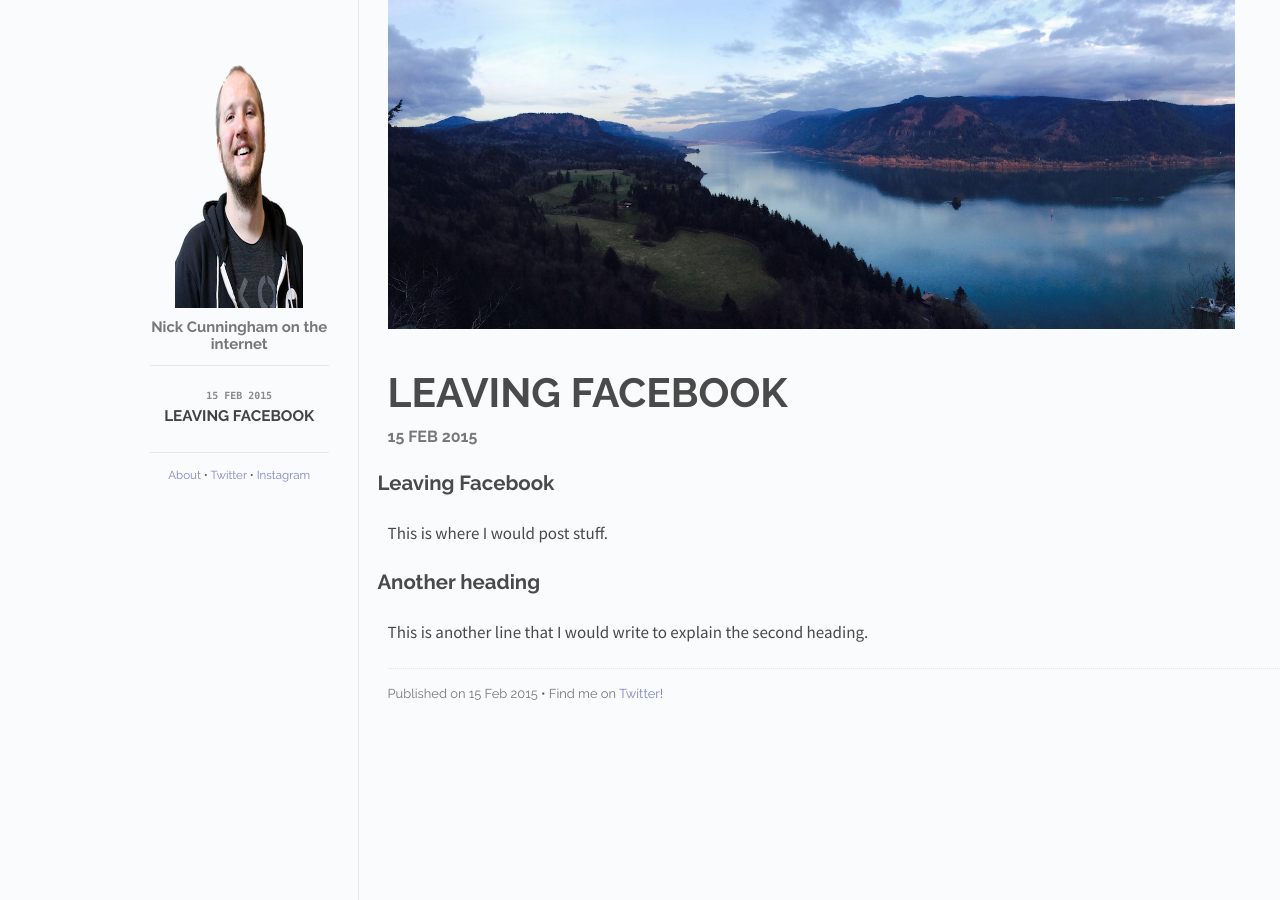
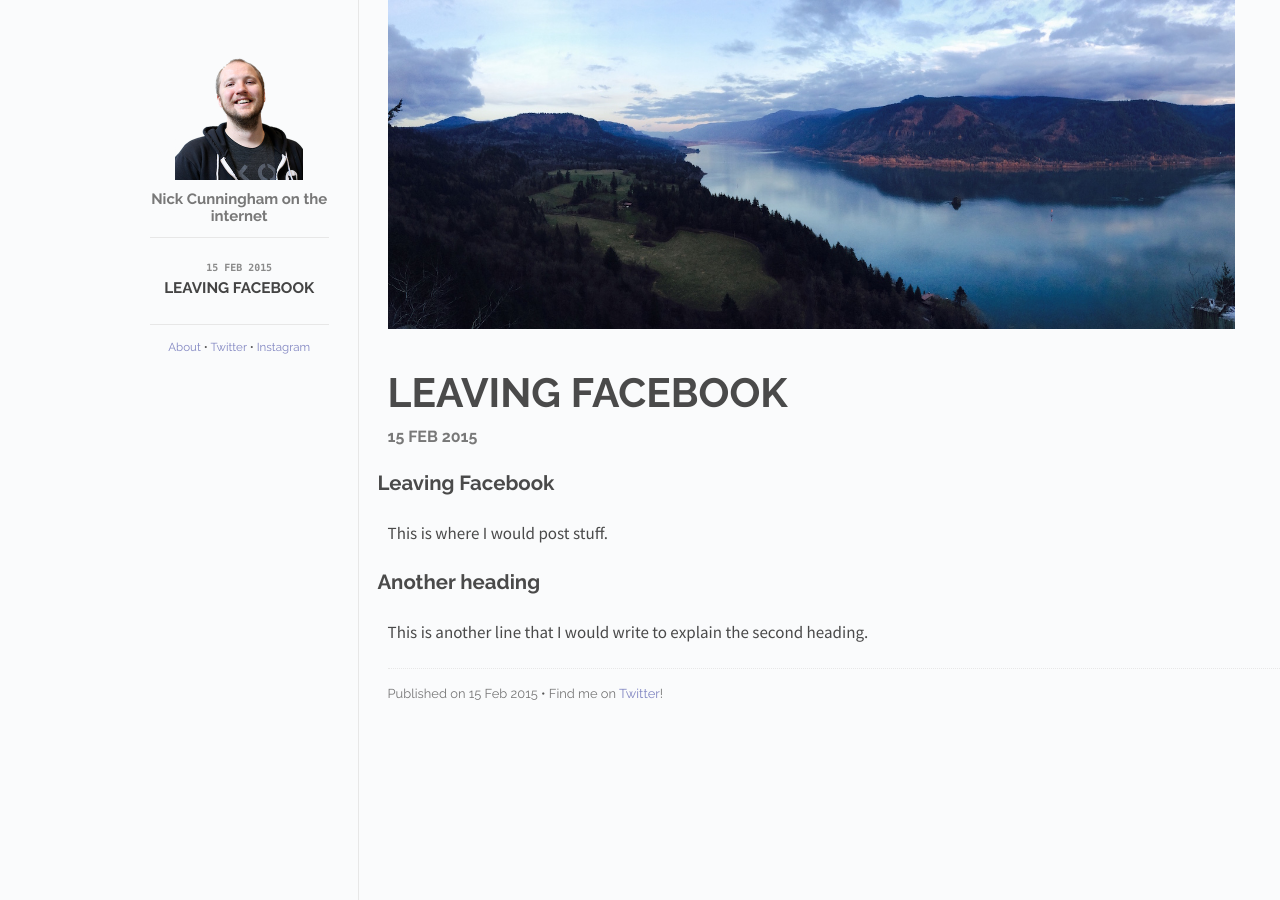
Before and after one commit to cunningham/cunningham.github.io, a Jekyll site: the page built from index.html, in a window 1280 px wide. Built offline with Jekyll 4.4.1, drawn with Linux system fonts in a browser that asks for light colours; Markdown is read by kramdown in place of the engine named in the settings.

Commit message:
fix my sweet, sweet, face.

```diff
--- a/_layouts/default.html
+++ b/_layouts/default.html
@@ -23,7 +23,7 @@
     <div class="site">
       <div class="sidebar" id="sidebar">
         <div class="header">
-          <h1 class="title"><a href="/"><img id="logo" width="256" height="256" src="/images/profile.png"></a></h1>
+          <h1 class="title"><a href="/"><img id="logo" width="128" height="128" src="/images/profile.png"></a></h1>
           <span class="tagline">Nick Cunningham on the internet</span>
         </div>
         <div class="posts">
```
